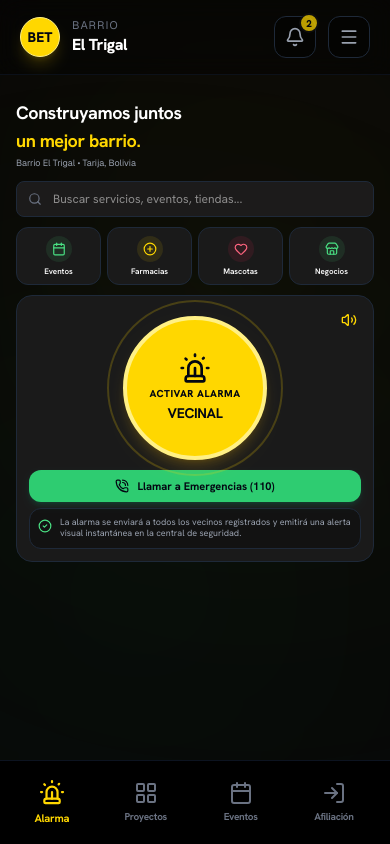
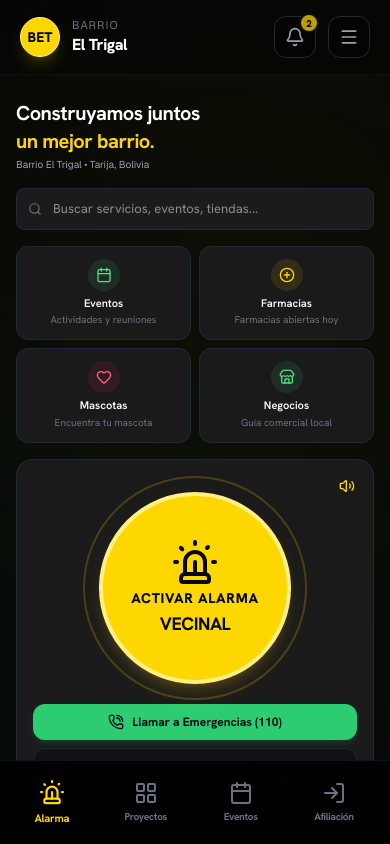
Before and after one commit to Hogans2024/barrio-el-trigal, a React (Vite) app: page / in a window 390 px wide. Built offline with nearby package versions, Linux system fonts and the light colour scheme.

Commit message:
Cambiar el breakpoint de celulares grandes de ancho (xs) a alto (tall)

```diff
--- a/src/components/AlarmaView.tsx
+++ b/src/components/AlarmaView.tsx
@@ -116,17 +116,17 @@ export default function AlarmaView({ onNavigate, onShowNotification }: AlarmaVie
   return (
     /*
       BREAKPOINTS:
-      - sin prefijo (default): pantallas MUY pequeñas < 480px (ej: 480x960 CSS px)
-      - xs: (≥ 480px): celulares grandes normales
-      - sm: (≥ 640px): tablets / desktop (sidebar layout)
+      - sin prefijo (default): pantallas MUY pequeñas de alto < 700px CSS
+      - tall: (min-height: 700px): celulares grandes normales modernos (el layout 2x2 clásico)
+      - sm: (min-width: 640px): tablets / desktop (sidebar layout)
     */
-    <div className="flex flex-col space-y-2.5 xs:space-y-4 sm:space-y-6">
+    <div className="flex flex-col space-y-2.5 tall:space-y-4 sm:space-y-6">
 
       {/* Eslogan */}
       <div className="text-left mt-0">
-        <h1 className="text-white text-lg xs:text-xl sm:text-2xl font-bold tracking-tight">Construyamos juntos</h1>
-        <h2 className="text-brand-yellow text-lg xs:text-xl sm:text-2xl font-bold tracking-tight">un mejor barrio.</h2>
-        <p className="text-gray-400 text-[9px] xs:text-[10px] sm:text-xs mt-0.5 font-mono">Barrio El Trigal • Tarija, Bolivia</p>
+        <h1 className="text-white text-lg tall:text-xl sm:text-2xl font-bold tracking-tight">Construyamos juntos</h1>
+        <h2 className="text-brand-yellow text-lg tall:text-xl sm:text-2xl font-bold tracking-tight">un mejor barrio.</h2>
+        <p className="text-gray-400 text-[9px] tall:text-[10px] sm:text-xs mt-0.5 font-mono">Barrio El Trigal • Tarija, Bolivia</p>
       </div>
 
       {/* Buscador */}
@@ -139,68 +139,68 @@ export default function AlarmaView({ onNavigate, onShowNotification }: AlarmaVie
           value={searchQuery}
           onChange={(e) => setSearchQuery(e.target.value)}
           placeholder="Buscar servicios, eventos, tiendas..."
-          className="w-full bg-[#1c1b1b] text-white pl-9 pr-4 py-2 xs:py-2.5 sm:py-3 rounded-lg border border-gray-800 text-[12px] xs:text-[13px] sm:text-sm focus:outline-none focus:border-brand-yellow transition"
+          className="w-full bg-[#1c1b1b] text-white pl-9 pr-4 py-2 tall:py-2.5 sm:py-3 rounded-lg border border-gray-800 text-[12px] tall:text-[13px] sm:text-sm focus:outline-none focus:border-brand-yellow transition"
         />
       </div>
 
       {/*
         Tarjetas de navegación:
-        - Pantallas pequeñas (<480px): 4 columnas en 1 FILA, icono pequeño, sin descripción
-        - Celulares grandes (xs: ≥480px): 2x2 columnas, con descripción
+        - Pantallas pequeñas (short, <700px alto): 4 columnas en 1 FILA, icono pequeño, sin descripción
+        - Celulares grandes (tall: ≥700px alto): 2x2 columnas, con descripción
       */}
-      <div className="grid grid-cols-4 xs:grid-cols-2 gap-1.5 xs:gap-2 sm:gap-3">
+      <div className="grid grid-cols-4 tall:grid-cols-2 gap-1.5 tall:gap-2 sm:gap-3">
         <button
           onClick={() => onNavigate('eventos')}
-          className="bg-[#1a1a1a] p-2 xs:p-3 sm:p-4 rounded-xl border border-gray-800 hover:border-brand-yellow hover:scale-[1.02] flex flex-col items-center justify-start xs:justify-center text-center transition group cursor-pointer"
+          className="bg-[#1a1a1a] p-2 tall:p-3 sm:p-4 rounded-xl border border-gray-800 hover:border-brand-yellow hover:scale-[1.02] flex flex-col items-center justify-start tall:justify-center text-center transition group cursor-pointer"
         >
-          <div className="bg-brand-green/10 text-brand-green p-1.5 xs:p-2 sm:p-3 rounded-full mb-1 xs:mb-1.5 sm:mb-2 group-hover:bg-brand-green/20 group-hover:scale-110 transition shrink-0">
-            <Calendar className="h-3.5 w-3.5 xs:h-4 xs:w-4 sm:h-5 sm:w-5" />
+          <div className="bg-brand-green/10 text-brand-green p-1.5 tall:p-2 sm:p-3 rounded-full mb-1 tall:mb-1.5 sm:mb-2 group-hover:bg-brand-green/20 group-hover:scale-110 transition shrink-0">
+            <Calendar className="h-3.5 w-3.5 tall:h-4 tall:w-4 sm:h-5 sm:w-5" />
           </div>
-          <span className="text-white text-[8px] xs:text-[11px] sm:text-xs font-semibold leading-tight xs:mb-0.5 sm:mb-1">Eventos</span>
-          <span className="hidden xs:block text-gray-500 text-[9px] xs:text-[10px] line-clamp-1">Actividades y reuniones</span>
+          <span className="text-white text-[8px] tall:text-[11px] sm:text-xs font-semibold leading-tight tall:mb-0.5 sm:mb-1">Eventos</span>
+          <span className="hidden tall:block text-gray-500 text-[9px] tall:text-[10px] line-clamp-1">Actividades y reuniones</span>
         </button>
 
         <button
           onClick={() => onNavigate('farmacias')}
-          className="bg-[#1a1a1a] p-2 xs:p-3 sm:p-4 rounded-xl border border-gray-800 hover:border-brand-yellow hover:scale-[1.02] flex flex-col items-center justify-start xs:justify-center text-center transition group cursor-pointer"
+          className="bg-[#1a1a1a] p-2 tall:p-3 sm:p-4 rounded-xl border border-gray-800 hover:border-brand-yellow hover:scale-[1.02] flex flex-col items-center justify-start tall:justify-center text-center transition group cursor-pointer"
         >
-          <div className="bg-brand-yellow/10 text-brand-yellow p-1.5 xs:p-2 sm:p-3 rounded-full mb-1 xs:mb-1.5 sm:mb-2 group-hover:bg-brand-yellow/20 group-hover:scale-110 transition shrink-0">
-            <PlusCircle className="h-3.5 w-3.5 xs:h-4 xs:w-4 sm:h-5 sm:w-5" />
+          <div className="bg-brand-yellow/10 text-brand-yellow p-1.5 tall:p-2 sm:p-3 rounded-full mb-1 tall:mb-1.5 sm:mb-2 group-hover:bg-brand-yellow/20 group-hover:scale-110 transition shrink-0">
+            <PlusCircle className="h-3.5 w-3.5 tall:h-4 tall:w-4 sm:h-5 sm:w-5" />
           </div>
-          <span className="text-white text-[8px] xs:text-[11px] sm:text-xs font-semibold leading-tight xs:mb-0.5 sm:mb-1">Farmacias</span>
-          <span className="hidden xs:block text-gray-500 text-[9px] xs:text-[10px] line-clamp-1">Farmacias abiertas hoy</span>
+          <span className="text-white text-[8px] tall:text-[11px] sm:text-xs font-semibold leading-tight tall:mb-0.5 sm:mb-1">Farmacias</span>
+          <span className="hidden tall:block text-gray-500 text-[9px] tall:text-[10px] line-clamp-1">Farmacias abiertas hoy</span>
         </button>
 
         <button
           onClick={() => onNavigate('mascotas')}
-          className="bg-[#1a1a1a] p-2 xs:p-3 sm:p-4 rounded-xl border border-gray-800 hover:border-brand-yellow hover:scale-[1.02] flex flex-col items-center justify-start xs:justify-center text-center transition group cursor-pointer"
+          className="bg-[#1a1a1a] p-2 tall:p-3 sm:p-4 rounded-xl border border-gray-800 hover:border-brand-yellow hover:scale-[1.02] flex flex-col items-center justify-start tall:justify-center text-center transition group cursor-pointer"
         >
-          <div className="bg-rose-500/10 text-rose-400 p-1.5 xs:p-2 sm:p-3 rounded-full mb-1 xs:mb-1.5 sm:mb-2 group-hover:bg-rose-500/20 group-hover:scale-110 transition shrink-0">
-            <Heart className="h-3.5 w-3.5 xs:h-4 xs:w-4 sm:h-5 sm:w-5" />
+          <div className="bg-rose-500/10 text-rose-400 p-1.5 tall:p-2 sm:p-3 rounded-full mb-1 tall:mb-1.5 sm:mb-2 group-hover:bg-rose-500/20 group-hover:scale-110 transition shrink-0">
+            <Heart className="h-3.5 w-3.5 tall:h-4 tall:w-4 sm:h-5 sm:w-5" />
           </div>
-          <span className="text-white text-[8px] xs:text-[11px] sm:text-xs font-semibold leading-tight xs:mb-0.5 sm:mb-1">Mascotas</span>
-          <span className="hidden xs:block text-gray-500 text-[9px] xs:text-[10px] line-clamp-1">Encuentra tu mascota</span>
+          <span className="text-white text-[8px] tall:text-[11px] sm:text-xs font-semibold leading-tight tall:mb-0.5 sm:mb-1">Mascotas</span>
+          <span className="hidden tall:block text-gray-500 text-[9px] tall:text-[10px] line-clamp-1">Encuentra tu mascota</span>
         </button>
 
         <button
           onClick={() => onNavigate('negocios')}
-          className="bg-[#1a1a1a] p-2 xs:p-3 sm:p-4 rounded-xl border border-gray-800 hover:border-brand-yellow hover:scale-[1.02] flex flex-col items-center justify-start xs:justify-center text-center transition group cursor-pointer"
+          className="bg-[#1a1a1a] p-2 tall:p-3 sm:p-4 rounded-xl border border-gray-800 hover:border-brand-yellow hover:scale-[1.02] flex flex-col items-center justify-start tall:justify-center text-center transition group cursor-pointer"
         >
-          <div className="bg-brand-green/10 text-brand-green p-1.5 xs:p-2 sm:p-3 rounded-full mb-1 xs:mb-1.5 sm:mb-2 group-hover:bg-brand-green/20 group-hover:scale-110 transition shrink-0">
-            <Store className="h-3.5 w-3.5 xs:h-4 xs:w-4 sm:h-5 sm:w-5" />
+          <div className="bg-brand-green/10 text-brand-green p-1.5 tall:p-2 sm:p-3 rounded-full mb-1 tall:mb-1.5 sm:mb-2 group-hover:bg-brand-green/20 group-hover:scale-110 transition shrink-0">
+            <Store className="h-3.5 w-3.5 tall:h-4 tall:w-4 sm:h-5 sm:w-5" />
           </div>
-          <span className="text-white text-[8px] xs:text-[11px] sm:text-xs font-semibold leading-tight xs:mb-0.5 sm:mb-1">Negocios</span>
-          <span className="hidden xs:block text-gray-500 text-[9px] xs:text-[10px] line-clamp-1">Guía comercial local</span>
+          <span className="text-white text-[8px] tall:text-[11px] sm:text-xs font-semibold leading-tight tall:mb-0.5 sm:mb-1">Negocios</span>
+          <span className="hidden tall:block text-gray-500 text-[9px] tall:text-[10px] line-clamp-1">Guía comercial local</span>
         </button>
       </div>
 
       {/*
         Panel de Alarma:
-        - Pantallas pequeñas (<480px): contenedor compacto p-3, círculo reducido w-36 h-36
-        - Celulares grandes (xs: ≥480px): círculo original w-48 h-48
+        - Pantallas pequeñas (<700px alto): contenedor compacto p-3, círculo reducido w-36 h-36
+        - Celulares grandes (tall: ≥700px alto): círculo original w-48 h-48
         - Desktop (sm:): igual que celular grande pero con más padding
       */}
-      <div className="bg-[#1a1a1a] rounded-2xl p-3 xs:p-4 sm:p-6 border border-gray-800 flex flex-col items-center text-center relative overflow-hidden">
+      <div className="bg-[#1a1a1a] rounded-2xl p-3 tall:p-4 sm:p-6 border border-gray-800 flex flex-col items-center text-center relative overflow-hidden">
         {alarmActive && (
           <div className="absolute inset-0 bg-brand-yellow/5 animate-pulse pointer-events-none" />
         )}
@@ -213,31 +213,31 @@ export default function AlarmaView({ onNavigate, onShowNotification }: AlarmaVie
             if (!next) stopSiren();
             else if (alarmActive) playSiren();
           }}
-          className="absolute top-2.5 right-2.5 xs:top-3 xs:right-3 sm:top-4 sm:right-4 text-gray-500 hover:text-white transition p-1.5 focus:outline-none z-20"
+          className="absolute top-2.5 right-2.5 tall:top-3 tall:right-3 sm:top-4 sm:right-4 text-gray-500 hover:text-white transition p-1.5 focus:outline-none z-20"
           title={audioEnabled ? "Silenciar" : "Activar Sonido"}
         >
           {audioEnabled ? <Volume2 className="h-4 w-4 text-brand-yellow" /> : <VolumeX className="h-4 w-4" />}
         </button>
 
         {/* Círculo de alarma con anillos */}
-        <div className="relative flex justify-center items-center my-2 xs:my-4 sm:my-6">
+        <div className="relative flex justify-center items-center my-2 tall:my-4 sm:my-6">
           <div
             onClick={handleActivateAlarm}
-            className={`cursor-pointer w-36 h-36 xs:w-48 xs:h-48 rounded-full flex flex-col justify-center items-center p-3 xs:p-4 text-center select-none transition-all duration-300 relative z-10 ${
+            className={`cursor-pointer w-36 h-36 tall:w-48 tall:h-48 rounded-full flex flex-col justify-center items-center p-3 tall:p-4 text-center select-none transition-all duration-300 relative z-10 ${
               alarmActive
                 ? 'bg-brand-red text-white shadow-lg shadow-red-500/40 scale-105 border-4 border-orange-400'
                 : 'bg-brand-yellow text-gray-950 shadow-lg shadow-yellow-500/20 hover:scale-[1.03] border-4 border-yellow-200'
             }`}
           >
-            <Siren className={`h-8 w-8 xs:h-12 xs:w-12 mb-1 ${alarmActive ? 'animate-bounce' : ''}`} />
-            <span className="font-extrabold text-[10px] xs:text-sm tracking-wider uppercase leading-tight">
+            <Siren className={`h-8 w-8 tall:h-12 tall:w-12 mb-1 ${alarmActive ? 'animate-bounce' : ''}`} />
+            <span className="font-extrabold text-[10px] tall:text-sm tracking-wider uppercase leading-tight">
               {alarmActive ? 'APAGAR ALARMA' : 'ACTIVAR ALARMA'}
             </span>
-            <span className="font-bold text-sm xs:text-lg uppercase tracking-tight mt-0.5">
+            <span className="font-bold text-sm tall:text-lg uppercase tracking-tight mt-0.5">
               VECINAL
             </span>
             {alarmActive && countdown > 0 && (
-              <span className="text-base xs:text-xl font-mono mt-1 animate-pulse bg-black/30 px-2 xs:px-3 py-0.5 rounded-full text-white">
+              <span className="text-base tall:text-xl font-mono mt-1 animate-pulse bg-black/30 px-2 tall:px-3 py-0.5 rounded-full text-white">
                 {countdown}s
               </span>
             )}
@@ -245,30 +245,30 @@ export default function AlarmaView({ onNavigate, onShowNotification }: AlarmaVie
 
           {/* Anillos de pulso */}
           <div
-            className={`absolute rounded-full w-44 h-44 xs:w-56 xs:h-56 border-2 transition-all duration-1000 ${
+            className={`absolute rounded-full w-44 h-44 tall:w-56 tall:h-56 border-2 transition-all duration-1000 ${
               alarmActive ? 'border-brand-red animate-ping opacity-75' : 'border-brand-yellow/20'
             }`}
           />
           <div
-            className={`absolute rounded-full w-52 h-52 xs:w-64 xs:h-64 border transition-all duration-1000 ${
+            className={`absolute rounded-full w-52 h-52 tall:w-64 tall:h-64 border transition-all duration-1000 ${
               alarmActive ? 'border-brand-red animate-pulse opacity-40' : 'border-transparent'
             }`}
           />
         </div>
 
         {/* Botón de llamada y aviso legal */}
-        <div className="w-full space-y-1.5 xs:space-y-2 sm:space-y-3 mt-0.5 xs:mt-1 sm:mt-2">
+        <div className="w-full space-y-1.5 tall:space-y-2 sm:space-y-3 mt-0.5 tall:mt-1 sm:mt-2">
           <a
             href="tel:110"
-            className="w-full bg-[#2ECC71] text-gray-950 hover:bg-[#27ae60] py-2 xs:py-2.5 sm:py-3.5 px-4 rounded-xl font-bold flex items-center justify-center space-x-2 transition text-[11px] xs:text-xs sm:text-sm cursor-pointer shadow-md shadow-emerald-500/15"
+            className="w-full bg-[#2ECC71] text-gray-950 hover:bg-[#27ae60] py-2 tall:py-2.5 sm:py-3.5 px-4 rounded-xl font-bold flex items-center justify-center space-x-2 transition text-[11px] tall:text-xs sm:text-sm cursor-pointer shadow-md shadow-emerald-500/15"
           >
-            <PhoneCall className="h-3.5 w-3.5 xs:h-4 xs:w-4" />
+            <PhoneCall className="h-3.5 w-3.5 tall:h-4 tall:w-4" />
             <span>Llamar a Emergencias (110)</span>
           </a>
 
-          <div className="bg-black/30 border border-gray-800 rounded-xl p-2 xs:p-2.5 sm:p-3 flex items-start space-x-2 text-left">
-            <CheckCircle2 className="h-3.5 w-3.5 xs:h-4 xs:w-4 sm:h-5 sm:w-5 text-brand-green shrink-0 mt-0.5" />
-            <p className="text-[9px] xs:text-[10px] sm:text-[11px] text-gray-400 leading-tight sm:leading-normal">
+          <div className="bg-black/30 border border-gray-800 rounded-xl p-2 tall:p-2.5 sm:p-3 flex items-start space-x-2 text-left">
+            <CheckCircle2 className="h-3.5 w-3.5 tall:h-4 tall:w-4 sm:h-5 sm:w-5 text-brand-green shrink-0 mt-0.5" />
+            <p className="text-[9px] tall:text-[10px] sm:text-[11px] text-gray-400 leading-tight sm:leading-normal">
               La alarma se enviará a todos los vecinos registrados y emitirá una alerta visual instantánea en la central de seguridad.
             </p>
           </div>
--- a/src/index.css
+++ b/src/index.css
@@ -9,6 +9,13 @@
   --color-brand-red: #e74c3c;
   --color-surface-charcoal: #1a1a1a;
   --color-bg-dark: #131313;
-  /* Breakpoint personalizado para celulares pequeños vs grandes */
+  /* Breakpoint personalizado (ancho) */
   --breakpoint-xs: 480px;
 }
+
+/* Variante personalizada para pantallas altas (celulares grandes ≥700px de alto) */
+@custom-variant tall {
+  @media (min-height: 700px) {
+    @slot;
+  }
+}
```
